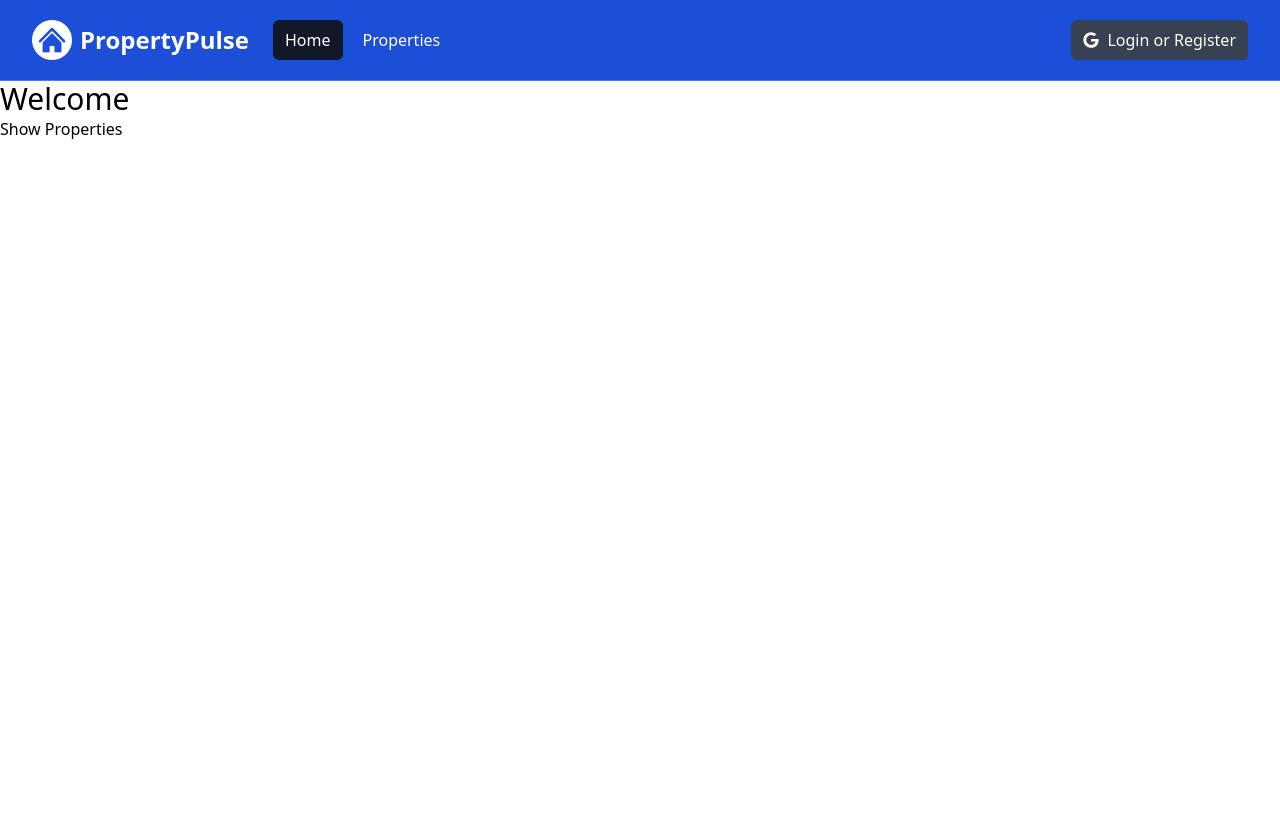
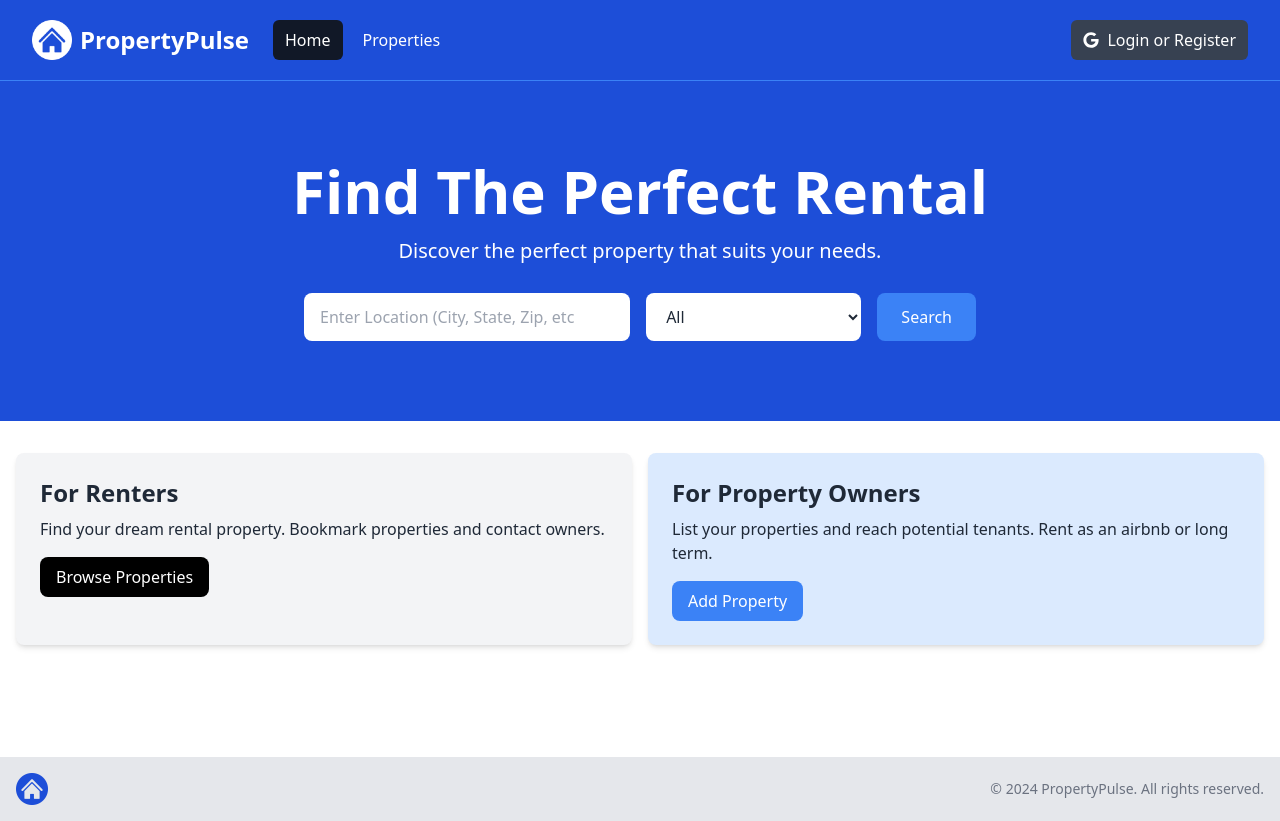
Before and after one commit to lordever/next-js-sample-booking-app, a Next.js app: page / in a window 1280 px wide. Before the commit the page ends 800 px from the top, so only its background shows below. Built offline with nearby package versions, Linux system fonts and the light colour scheme.

Commit message:
Lesson 1.5

```diff
--- a/src/app/layout.tsx
+++ b/src/app/layout.tsx
@@ -1,6 +1,7 @@
 import type {Metadata} from "next";
 import '@/assets/styles/global.css';
 import Navbar from "@/components/navbar/navbar.component";
+import Footer from "@/components/footer/footer.component";
 
 export const metadata: Metadata = {
     title: "LordEver | Sample booking app",
@@ -18,6 +19,7 @@
             <body>
                 <Navbar />
                 <main>{children}</main>
+                <Footer />
             </body>
         </html>
     );
--- a/src/app/page.tsx
+++ b/src/app/page.tsx
@@ -1,12 +1,13 @@
 import React from 'react';
-import Link from "next/link";
+import Hero from "@/components/hero/hero.component";
+import InfoBoxes from "@/components/infoboxes/infoboxes.component";
 
 const HomePage = () => {
     return (
-        <div>
-            <h1 className="text-3xl">Welcome</h1>
-            <Link href="/properties">Show Properties</Link>
-        </div>
+        <>
+            <Hero/>
+            <InfoBoxes/>
+        </>
     );
 };
 
--- /dev/null
+++ b/src/components/footer/footer.component.tsx
@@ -0,0 +1,27 @@
+import React from 'react';
+import Image from "next/image";
+import LogoImage from "@/assets/images/logo.png"
+
+const Footer = () => {
+
+    const currentYear = new Date().getFullYear();
+
+    return (
+        <footer className="bg-gray-200 py-4 mt-24">
+            <div
+                className="container mx-auto flex flex-col md:flex-row items-center justify-between px-4"
+            >
+                <div className="mb-4 md:mb-0">
+                    <Image src={LogoImage} alt="Logo" className="h-8 w-auto"/>
+                </div>
+                <div>
+                    <p className="text-sm text-gray-500 mt-2 md:mt-0">
+                        &copy; {currentYear} PropertyPulse. All rights reserved.
+                    </p>
+                </div>
+            </div>
+        </footer>
+    );
+};
+
+export default Footer;
--- /dev/null
+++ b/src/components/hero/hero.component.tsx
@@ -0,0 +1,60 @@
+import React from 'react';
+
+const Hero = () => {
+    return (
+        <section className="bg-blue-700 py-20 mb-4">
+            <div
+                className="max-w-7xl mx-auto px-4 sm:px-6 lg:px-8 flex flex-col items-center"
+            >
+                <div className="text-center">
+                    <h1
+                        className="text-4xl font-extrabold text-white sm:text-5xl md:text-6xl"
+                    >
+                        Find The Perfect Rental
+                    </h1>
+                    <p className="my-4 text-xl text-white">
+                        Discover the perfect property that suits your needs.
+                    </p>
+                </div>
+                <form
+                    className="mt-3 mx-auto max-w-2xl w-full flex flex-col md:flex-row items-center"
+                >
+                    <div className="w-full md:w-3/5 md:pr-2 mb-4 md:mb-0">
+                        <label htmlFor="location" className="sr-only">Location</label>
+                        <input
+                            type="text"
+                            id="location"
+                            placeholder="Enter Location (City, State, Zip, etc"
+                            className="w-full px-4 py-3 rounded-lg bg-white text-gray-800 focus:outline-none focus:ring focus:ring-blue-500"
+                        />
+                    </div>
+                    <div className="w-full md:w-2/5 md:pl-2">
+                        <label htmlFor="property-type" className="sr-only">Property Type</label>
+                        <select
+                            id="property-type"
+                            className="w-full px-4 py-3 rounded-lg bg-white text-gray-800 focus:outline-none focus:ring focus:ring-blue-500"
+                        >
+                            <option value="All">All</option>
+                            <option value="Apartment">Apartment</option>
+                            <option value="Studio">Studio</option>
+                            <option value="Condo">Condo</option>
+                            <option value="House">House</option>
+                            <option value="Cabin Or Cottage">Cabin or Cottage</option>
+                            <option value="Loft">Loft</option>
+                            <option value="Room">Room</option>
+                            <option value="Other">Other</option>
+                        </select>
+                    </div>
+                    <button
+                        type="submit"
+                        className="md:ml-4 mt-4 md:mt-0 w-full md:w-auto px-6 py-3 rounded-lg bg-blue-500 text-white hover:bg-blue-600 focus:outline-none focus:ring focus:ring-blue-500"
+                    >
+                        Search
+                    </button>
+                </form>
+            </div>
+        </section>
+    );
+};
+
+export default Hero;
--- /dev/null
+++ b/src/components/infobox/infobox.component.tsx
@@ -0,0 +1,41 @@
+import React, {FC, memo} from 'react';
+import Link from "next/link";
+
+interface ButtonInfo {
+    text: string;
+    backgroundColor: string;
+    link: string;
+}
+
+interface InfoboxProps {
+    heading: string;
+    backgroundColor?: string;
+    textColor?: string;
+    buttonInfo: ButtonInfo;
+    children: React.ReactNode;
+}
+
+const Infobox: FC<InfoboxProps> = ({
+                                       backgroundColor = "bg-gray-100",
+                                       textColor = "text-gray-800",
+                                       heading,
+                                       buttonInfo,
+                                       children
+                                   }) => {
+    return (
+        <div className={`${backgroundColor} p-6 rounded-lg shadow-md`}>
+            <h2 className={`${textColor} text-2xl font-bold`}>{heading}</h2>
+            <p className={`${textColor} mt-2 mb-4`}>
+                {children}
+            </p>
+            <Link
+                href={buttonInfo.link}
+                className={`${buttonInfo.backgroundColor} inline-block text-white rounded-lg px-4 py-2 hover:bg-gray-700 hover:opacity-80`}
+            >
+                {buttonInfo.text}
+            </Link>
+        </div>
+    );
+};
+
+export default memo(Infobox);
--- /dev/null
+++ b/src/components/infoboxes/infoboxes.component.tsx
@@ -0,0 +1,30 @@
+import React from 'react';
+import Link from "next/link";
+import Infobox from "@/components/infobox/infobox.component";
+
+const InfoBoxes = () => {
+    return (
+        <section>
+            <div className="container-xl lg:container m-auto">
+                <div className="grid grid-cols-1 md:grid-cols-2 gap-4 p-4 rounded-lg">
+                    <Infobox heading="For Renters"
+                             backgroundColor="bg-gray-100"
+                             buttonInfo={{text: "Browse Properties", backgroundColor: "bg-black", link: "/properties"}}
+                    >
+                        Find your dream rental property. Bookmark properties and contact
+                        owners.
+                    </Infobox>
+                    <Infobox heading="For Property Owners"
+                             backgroundColor="bg-blue-100"
+                             buttonInfo={{text: "Add Property", backgroundColor: "bg-blue-500", link: "/properties/add"}}
+                    >
+                        List your properties and reach potential tenants. Rent as an
+                        airbnb or long term.
+                    </Infobox>
+                </div>
+            </div>
+        </section>
+    );
+};
+
+export default InfoBoxes;
--- a/src/components/navbar/navbar.component.tsx
+++ b/src/components/navbar/navbar.component.tsx
@@ -14,7 +14,6 @@
     const [isMobileMenuOpen, setMobileMenuOpen] = useState(false);
     const [isProfileMenuOpen, setProfileMenuOpen] = useState(false);
     const [isLoggedIn, setIsLoggedIn] = useState(false);
-
 
     return (
         <nav className="bg-blue-700 border-b border-blue-500">
@@ -152,12 +151,12 @@
                                         role="menu"
                                         aria-orientation="vertical"
                                         aria-labelledby="user-menu-button"
-                                        tabIndex="-1">
+                                        tabIndex={-1}>
                                         <Link
                                             href="/profile"
                                             className="block px-4 py-2 text-sm text-gray-700"
                                             role="menuitem"
-                                            tabIndex="-1"
+                                            tabIndex={-1}
                                             id="user-menu-item-0">
                                             Your Profile
                                         </Link>
@@ -165,14 +164,14 @@
                                             href="/properties/saved"
                                             className="block px-4 py-2 text-sm text-gray-700"
                                             role="menuitem"
-                                            tabIndex="-1"
+                                            tabIndex={-1}
                                             id="user-menu-item-2">
                                             Saved Properties
                                         </Link>
                                         <button
                                             className="block px-4 py-2 text-sm text-gray-700"
                                             role="menuitem"
-                                            tabIndex="-1"
+                                            tabIndex={-1}
                                             id="user-menu-item-2">
                                             Sign Out
                                         </button>
```
